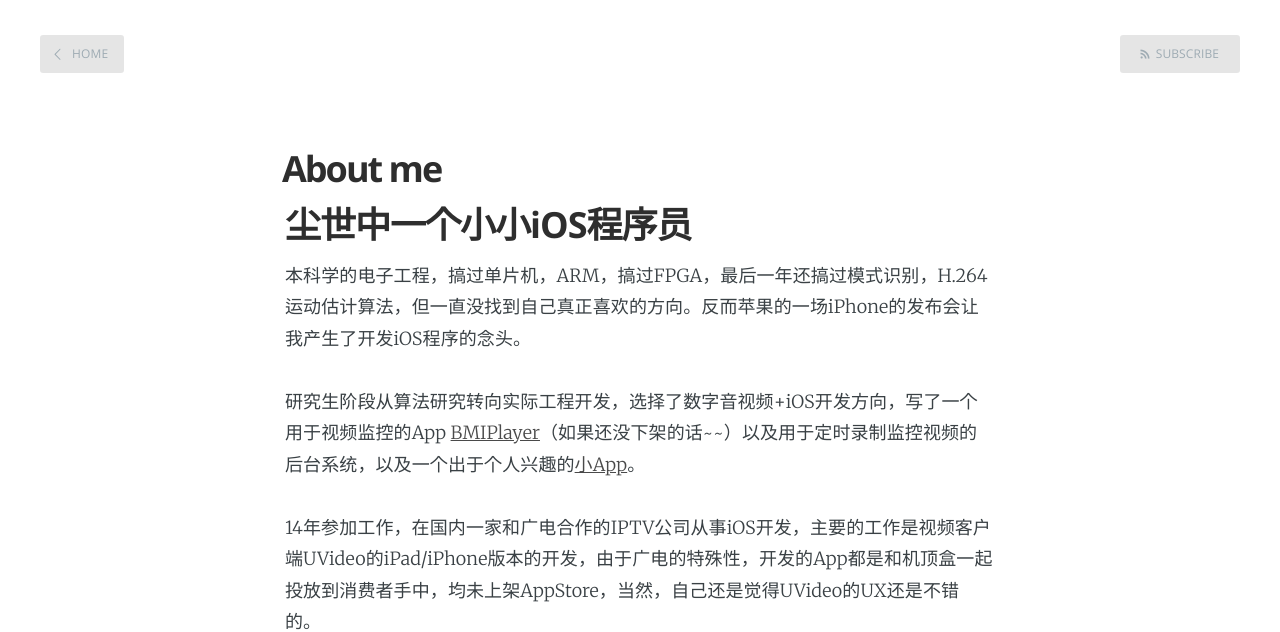
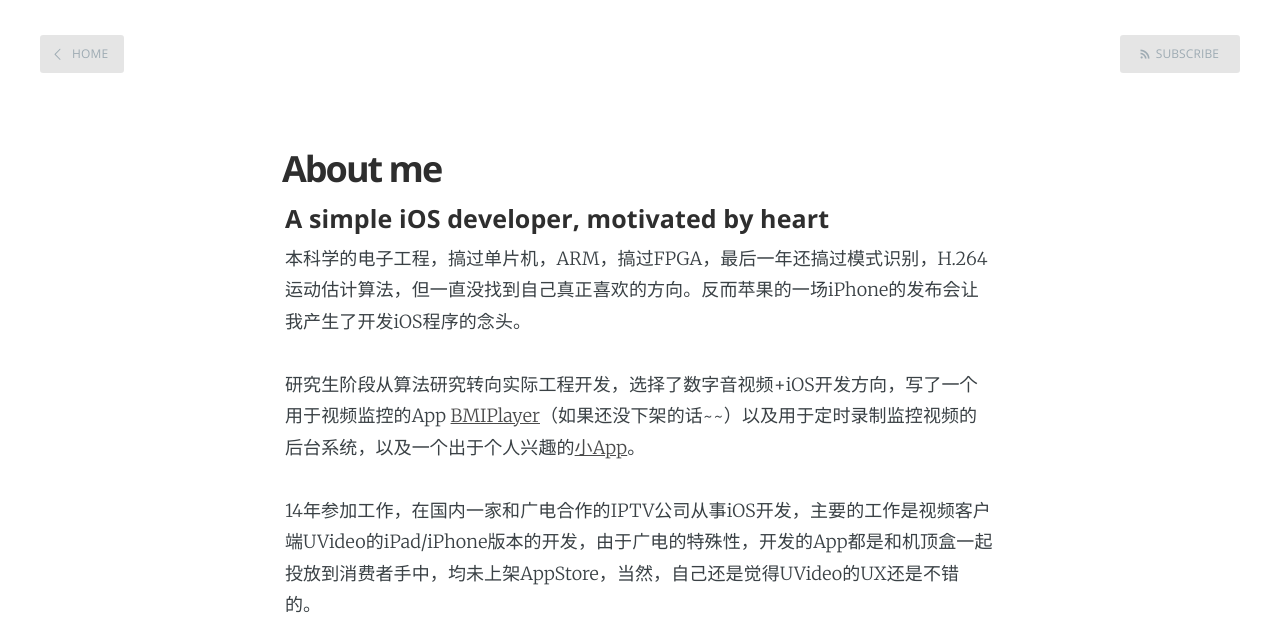
Before and after one commit to SenorSamuel/creeveliu.github.io, a Jekyll site: the page built from about.md, in a window 1280 px wide and 1400 px high, cut to the strip 0-632 px from the top of the window. Built offline with Jekyll 4.4.1, drawn with Linux system fonts in a browser that asks for light colours; Markdown is read by kramdown in place of the engine named in the settings; some of the changed text lies outside the part shown.

Commit message:
添加文章

```diff
--- a/about.md
+++ b/about.md
@@ -4,7 +4,7 @@
 ---
 
 
-##尘世中一个小小iOS程序员
+####A simple iOS developer, motivated by heart
 
 本科学的电子工程，搞过单片机，ARM，搞过FPGA，最后一年还搞过模式识别，H.264运动估计算法，但一直没找到自己真正喜欢的方向。反而苹果的一场iPhone的发布会让我产生了开发iOS程序的念头。
 
@@ -14,6 +14,6 @@
 
 [![ScreenShot](http://ww2.sinaimg.cn/large/dd869288jw1ewccnvi442j20sg0lc7bz.jpg)](http://youtu.be/U7fK5sQTP0c)
 
-此外，正在努力成为全栈工程师的路上，对Node.js，Express，Cheerio，Sinatra有一定了解，初步完成了这样一个小的Demo，其中后台是用Node.js+Express+MongoDB搭建，客户端暂时采用了苹果原生的播放器AVPlayerViewController。
+此外，正在努力成为全栈工程师的路上，对Node.js，Express，Cheerio，Sinatra有一定了解，初步完成了这样一套流媒体播放系统，包含了服务器端+客户端，其中后台是用Node.js+Express+MongoDB搭建，部署在Coding.net的Paas平台上（真的太好用了^_^）。
 
 ![all text](http://ww1.sinaimg.cn/large/dd869288jw1ewcdrb1rlog20l70g0e89.gif)
```
Also changed, not shown: 1 other file.
